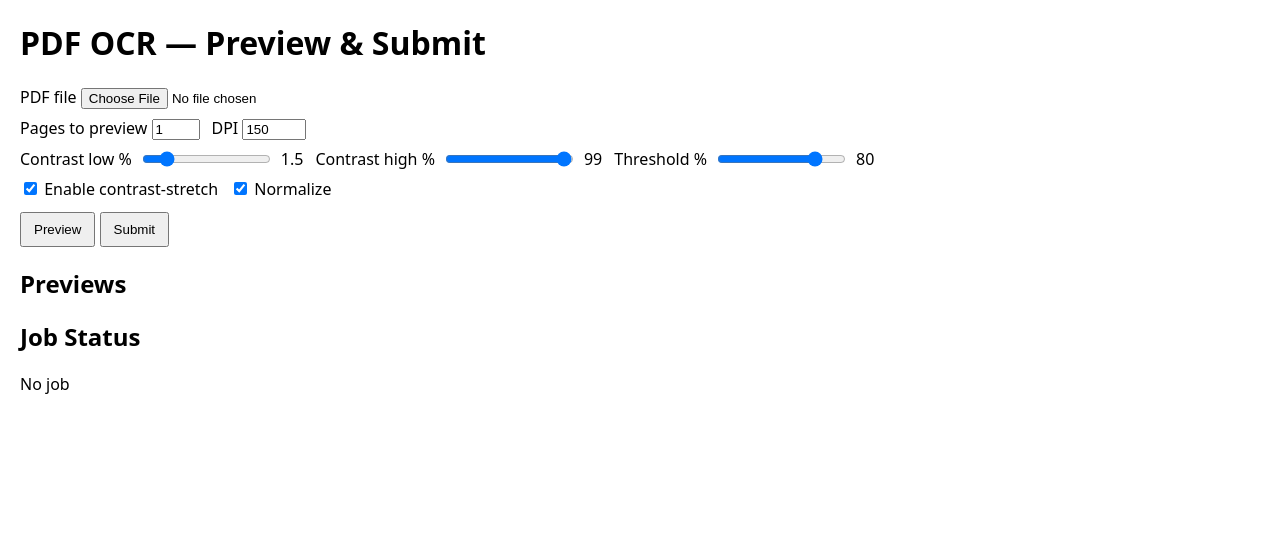
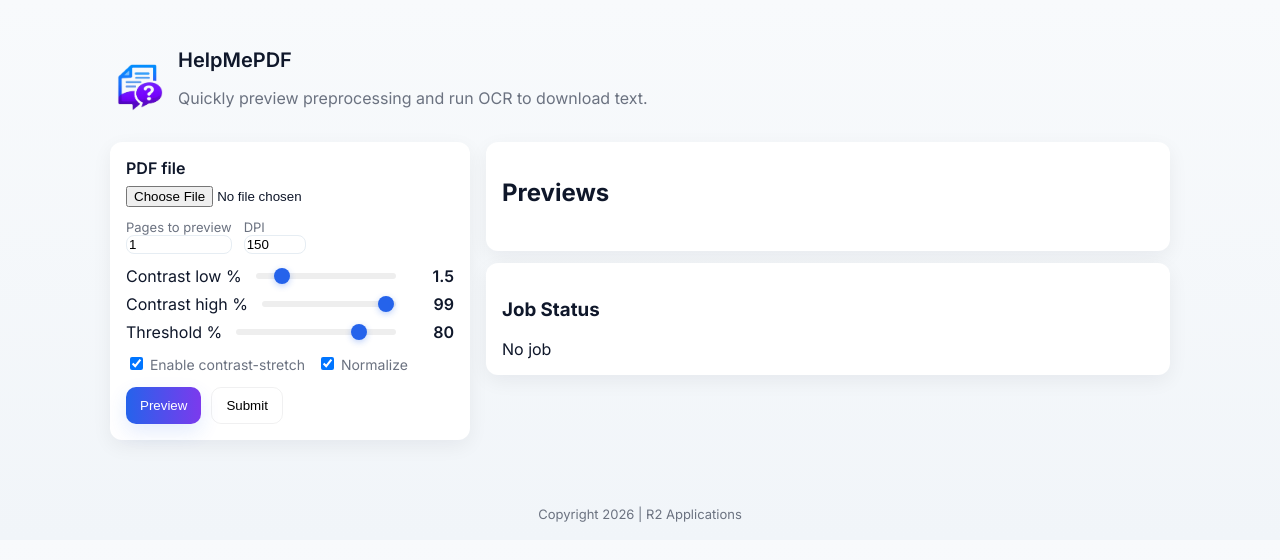
Before and after one commit to EricPostMaster/pdf_converter, a website: page public/index.html in a window 1280 px wide. Drawn offline with Linux system fonts and the light colour scheme.

Commit message:
Add UI enhancements and assets for PDF OCR application

```diff
--- a/public/app.js
+++ b/public/app.js
@@ -4,6 +4,11 @@ async function postForm(url, form) {
 }
 
 function el(id){ return document.getElementById(id); }
+
+function setBusy(isBusy){
+  el('previewBtn').disabled = isBusy;
+  el('submitBtn').disabled = isBusy;
+}
 
 // wire slider labels
 [ ['contrastLow','contrastLowVal'], ['contrastHigh','contrastHighVal'], ['threshold','thresholdVal'] ].forEach(([s,v]) => {
@@ -15,6 +20,7 @@ function el(id){ return document.getElementById(id); }
 el('previewBtn').addEventListener('click', async () => {
   const file = el('pdfFile').files[0];
   if (!file) { alert('Pick a PDF first'); return; }
+  setBusy(true);
   const form = new FormData();
   form.append('pdf', file);
   form.append('pages', el('pages').value);
@@ -25,39 +31,45 @@ el('previewBtn').addEventListener('click', async () => {
   form.append('thresholdPercent', el('threshold').value);
   form.append('normalize', el('normalize').checked ? '1' : '0');
 
-  el('previewList').innerHTML = 'Generating preview...';
+  el('previewList').innerHTML = '<div class="card"><span class="spinner"></span> Generating preview...</div>';
   try {
     const data = await postForm('/convert/preview', form);
     if (data.error) {
       el('previewList').innerHTML = 'Preview error: ' + (data.details || data.error);
       return;
     }
+    el('previewList').innerHTML = '';
     if (!data.magickAvailable) {
       const note = document.createElement('div');
-      note.style.color = 'orange';
+      note.className = 'muted small';
       note.textContent = 'ImageMagick not found on server — preprocessing not applied.';
-      el('previewList').appendChild(note);
+      el('previewNotice').textContent = note.textContent;
+    } else {
+      el('previewNotice').textContent = '';
     }
-    el('previewList').innerHTML = '';
     data.previews.forEach(p => {
       const div = document.createElement('div');
       div.className = 'previewItem';
       const img = document.createElement('img');
       img.src = p.pngBase64;
       const cap = document.createElement('div');
-      cap.textContent = 'Page ' + p.page;
+      cap.className = 'cap';
+      cap.textContent = 'Page ' + p.page + (p.preprocessed ? ' (preprocessed)' : '');
       div.appendChild(img);
       div.appendChild(cap);
       el('previewList').appendChild(div);
     });
+    setBusy(false);
   } catch (e) {
     el('previewList').innerHTML = 'Preview failed: ' + e;
+    setBusy(false);
   }
 });
 
 el('submitBtn').addEventListener('click', async () => {
   const file = el('pdfFile').files[0];
   if (!file) { alert('Pick a PDF first'); return; }
+  setBusy(true);
   const form = new FormData();
   form.append('pdf', file);
   form.append('contrastStretch', el('contrastStretch').checked ? '1' : '0');
@@ -67,18 +79,21 @@ el('submitBtn').addEventListener('click', async () => {
   form.append('normalize', el('normalize').checked ? '1' : '0');
   form.append('dpi', el('dpi').value);
 
-  el('jobStatus').textContent = 'Submitting...';
+  el('jobStatus').innerHTML = '<span class="spinner"></span> Submitting...';
   try {
     const res = await fetch('/convert', { method: 'POST', body: form });
     const data = await res.json();
     if (res.status !== 202) {
       el('jobStatus').textContent = 'Submit error: ' + (data.error || JSON.stringify(data));
+      setBusy(false);
       return;
     }
     el('jobStatus').textContent = 'Job queued: ' + data.jobId;
+    setBusy(false);
     pollJob(data.jobId);
   } catch (e) {
     el('jobStatus').textContent = 'Submit failed: ' + e;
+    setBusy(false);
   }
 });
 
--- a/public/index.html
+++ b/public/index.html
@@ -4,62 +4,71 @@
   <meta charset="utf-8" />
   <meta name="viewport" content="width=device-width,initial-scale=1" />
   <title>PDF OCR Preview</title>
+  <link href="https://fonts.googleapis.com/css2?family=Inter:wght@300;400;600;700&display=swap" rel="stylesheet">
+  <link rel="icon" href="/assets/helpmepdf_icon.png" type="image/png">
   <link rel="stylesheet" href="/styles.css">
 </head>
 <body>
-  <main>
-    <h1>PDF OCR — Preview & Submit</h1>
+  <main class="app">
+    <header class="app-header">
+      <div class="brand">
+        <img src="/assets/helpmepdf_icon.png" alt="HelpMePDF icon" class="logo">
+        <div>
+          <h1>HelpMePDF</h1>
+          <p class="muted">Quickly preview preprocessing and run OCR to download text.</p>
+        </div>
+      </div>
+    </header>
 
-    <section id="upload">
-      <label>PDF file
+    <div class="layout">
+      <aside class="panel controls">
+        <div class="card">
+          <label class="fileLabel">PDF file
             <input type="file" id="pdfFile" accept="application/pdf">
           </label>
 
-      <div class="row">
-        <label>Pages to preview
-          <input type="number" id="pages" min="1" max="3" value="1">
-        </label>
-        <label>DPI
-          <input type="number" id="dpi" min="72" max="600" value="150">
-        </label>
+          <div class="formRow">
+            <div class="field"><label>Pages to preview<input type="number" id="pages" min="1" max="3" value="1"></label></div>
+            <div class="field"><label>DPI<input type="number" id="dpi" min="72" max="600" value="150"></label></div>
           </div>
 
-      <div class="row sliders">
-        <label>Contrast low %
-          <input type="range" id="contrastLow" min="0" max="10" step="0.1" value="1.5">
-          <span id="contrastLowVal">1.5</span>
-        </label>
-        <label>Contrast high %
-          <input type="range" id="contrastHigh" min="50" max="100" step="0.1" value="99">
-          <span id="contrastHighVal">99</span>
-        </label>
-        <label>Threshold %
-          <input type="range" id="threshold" min="0" max="100" step="1" value="80">
-          <span id="thresholdVal">80</span>
-        </label>
+          <div class="sliders">
+            <div class="sliderRow"><label>Contrast low %<input type="range" id="contrastLow" min="0" max="10" step="0.1" value="1.5"><span id="contrastLowVal">1.5</span></label></div>
+            <div class="sliderRow"><label>Contrast high %<input type="range" id="contrastHigh" min="50" max="100" step="0.1" value="99"><span id="contrastHighVal">99</span></label></div>
+            <div class="sliderRow"><label>Threshold %<input type="range" id="threshold" min="0" max="100" step="1" value="80"><span id="thresholdVal">80</span></label></div>
           </div>
 
-      <div class="row">
+          <div class="toggles">
             <label><input type="checkbox" id="contrastStretch" checked> Enable contrast-stretch</label>
             <label><input type="checkbox" id="normalize" checked> Normalize</label>
           </div>
 
           <div class="actions">
-        <button id="previewBtn">Preview</button>
-        <button id="submitBtn">Submit</button>
+            <button id="previewBtn" class="btn primary">Preview</button>
+            <button id="submitBtn" class="btn">Submit</button>
+          </div>
+        </div>
+      </aside>
+
+      <section class="panel previews">
+        <div class="card">
+          <div class="panelHeader">
+            <h2>Previews</h2>
+            <div id="previewNotice" class="muted small"></div>
+          </div>
+          <div id="previewList" class="previewGrid"></div>
+        </div>
+
+        <div class="card statusCard">
+          <h3>Job Status</h3>
+          <div id="jobStatus">No job</div>
         </div>
       </section>
-
-    <section id="previews">
-      <h2>Previews</h2>
-      <div id="previewList"></div>
-    </section>
-
-    <section id="result">
-      <h2>Job Status</h2>
-      <div id="jobStatus">No job</div>
-    </section>
+    </div>
   </main>
+  <footer class="app-footer">
+    <div>Copyright 2026 | R2 Applications</div>
+  </footer>
 
   <script src="/app.js"></script>
 </body>
--- a/public/styles.css
+++ b/public/styles.css
@@ -1,8 +1,60 @@
-body{ font-family: system-ui,Segoe UI,Roboto,Helvetica,Arial; margin:20px }
-main{ max-width:900px }
-.row{ display:flex; gap:12px; align-items:center; margin:8px 0 }
-.sliders label{ display:flex; gap:8px; align-items:center }
-.previewItem{ display:inline-block; margin:8px; text-align:center }
-.previewItem img{ max-width:240px; border:1px solid #ccc }
-.actions{ margin-top:12px }
-button{ padding:8px 12px }
+:root{
+	--bg:#f6f8fb;
+	--card:#ffffff;
+	--muted:#6b7280;
+	--accent:#2563eb;
+	--accent-2:#7c3aed;
+	--radius:12px;
+	--gap:16px;
+}
+*{box-sizing:border-box}
+body{ font-family: 'Inter', system-ui, -apple-system, 'Segoe UI', Roboto, 'Helvetica Neue', Arial; margin:0; background:linear-gradient(180deg,#f8fafc, #f1f5f9); color:#0f172a }
+.app{ max-width:1100px; margin:28px auto; padding:20px }
+.app-header{ margin-bottom:18px }
+.brand{ display:flex; gap:12px; align-items:center }
+.logo{ width:56px; height:56px; object-fit:contain; border-radius:8px }
+.app-header h1{ margin:0; font-weight:600; font-size:20px }
+.muted{ color:var(--muted); }
+.small{ font-size:12px }
+
+.layout{ display:grid; grid-template-columns: 360px 1fr; gap:var(--gap) }
+.panel{ }
+.card{ background:var(--card); border-radius:var(--radius); padding:16px; box-shadow: 0 6px 20px rgba(16,24,40,0.06); }
+
+.controls .fileLabel{ display:block; margin-bottom:12px; font-weight:600 }
+input[type=file]{ display:block; margin-top:8px }
+.formRow{ display:flex; gap:12px }
+.field label{ display:flex; flex-direction:column; font-size:13px; color:var(--muted); }
+.field input{ margin-top:8px padding:8px; border-radius:8px; border:1px solid #e6edf3 }
+
+.sliders{ margin-top:12px }
+.sliderRow{ display:flex; justify-content:space-between; align-items:center; margin:8px 0 }
+.sliderRow label{ width:100%; display:flex; gap:12px; align-items:center }
+.sliderRow input[type=range]{ flex:1; appearance:none; height:6px; background:#eee; border-radius:6px }
+.sliderRow input[type=range]::-webkit-slider-thumb{ appearance:none; width:16px; height:16px; background:var(--accent); border-radius:50%; box-shadow:0 2px 6px rgba(37,99,235,0.3) }
+.sliderRow span{ width:44px; text-align:right; font-weight:600 }
+
+.toggles{ margin-top:12px; display:flex; gap:12px; flex-wrap:wrap }
+.toggles label{ font-size:14px; color:var(--muted) }
+
+.actions{ margin-top:14px; display:flex; gap:10px }
+.btn{ padding:10px 14px; border-radius:10px; border:1px solid rgba(2,6,23,0.06); cursor:pointer; background:transparent }
+.btn.primary{ background:linear-gradient(90deg,var(--accent),var(--accent-2)); color:white; border:none; box-shadow:0 8px 20px rgba(37,99,235,0.12) }
+.btn:disabled{ opacity:0.6; cursor:default }
+
+.previews .panelHeader{ display:flex; justify-content:space-between; align-items:center; margin-bottom:8px }
+.previewGrid{ display:flex; gap:12px; flex-wrap:wrap }
+.previewItem{ width:220px; background:linear-gradient(180deg,#fff,#fbfdff); border-radius:10px; padding:8px; text-align:center; box-shadow:0 6px 18px rgba(15,23,42,0.04) }
+.previewItem img{ width:100%; height:auto; border-radius:6px; display:block }
+.previewItem .cap{ margin-top:6px; font-size:13px; color:var(--muted) }
+
+.statusCard{ margin-top:12px }
+
+.spinner{ display:inline-block; width:18px; height:18px; border-radius:50%; border:3px solid rgba(0,0,0,0.08); border-top-color:var(--accent); animation:spin 1s linear infinite; vertical-align:middle }
+@keyframes spin{ to{ transform:rotate(360deg) } }
+
+/* Responsive */
+@media (max-width:900px){ .layout{ grid-template-columns:1fr; } .previewItem{ width:48% } }
+@media (max-width:520px){ .previewItem{ width:100% } }
+
+.app-footer{ text-align:center; color:var(--muted); margin-top:20px; padding:18px 0; font-size:13px }
```
Also changed, not shown: public/assets/helpmepdf_icon.png (added), public/assets/helpmepdf_logo.png (added), 1 other file. Lines whose indentation alone changed are shown as unchanged.
